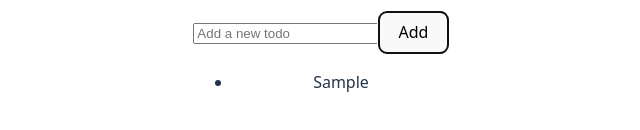
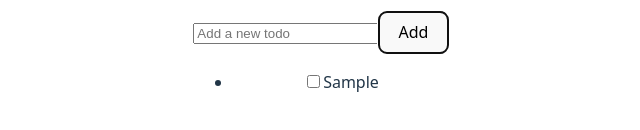
Before and after one commit to kevinsmasters/vibetodo, a React (Vite) app: page / in a window 1280 px wide. Both pictures are taken after typing "Sample" into the empty fields and a click on the button "Add". Shown: the part 402-532 px from the top of the page, without its empty margins (319-959 px from the left). Built offline with nearby package versions, Linux system fonts and the light colour scheme.

Commit message:
add checkboxes. removed type file

```diff
--- a/src/App.tsx
+++ b/src/App.tsx
@@ -1,7 +1,12 @@
 import './App.css'
 import { useState } from 'react';
 import TodoItem from './components/TodoItem';
-import type {Todo} from './types/todoTypes';
+
+type Todo = {
+  id: number;
+  text: string;
+  completed?: boolean;
+};
 
 type AppProps = {
   initialTodos?: Todo[];
@@ -16,7 +21,7 @@ function App({ initialTodos = [] }: AppProps) {
     if (!input.trim()) return;
     setTodos(prev => [
       ...prev,
-      { id: Date.now(), text: input.trim() },
+      { id: Date.now(), text: input.trim(), completed: false },
     ]);
     setInput('');
   }
@@ -34,7 +39,18 @@ function App({ initialTodos = [] }: AppProps) {
       {todos.length > 0 ? (
         <ul>
         {todos.map(todo => (
-          <TodoItem key={todo.id} text={todo.text} />
+          <TodoItem
+            key={todo.id}
+            text={todo.text}
+            completed={todo.completed ?? false}
+            onToggle={() =>
+              setTodos(prev =>
+                prev.map(t =>
+                  t.id === todo.id ? { ...t, completed: !t.completed } : t
+                )
+              )
+            }
+          />
         ))}
       </ul>
       ) : (
--- a/src/components/TodoItem.tsx
+++ b/src/components/TodoItem.tsx
@@ -1,8 +1,21 @@
-import type { Todo } from '../types/todoTypes';
-type TodoItemProps = Todo;
+type TodoItemProps = {
+  text: string;
+  completed: boolean;
+  onToggle: () => void;
+};
 
-const TodoItem = ({ text, id }: TodoItemProps) => {
-  return <li key={id}>{text}</li>;
+const TodoItem = ({ text, completed, onToggle }: TodoItemProps) => {
+  return (
+    <li>
+      <label style={{ textDecoration: completed ? 'line-through' : 'none' }}>
+        <input
+          type="checkbox"
+          checked={completed}
+          onChange={onToggle}
+        />
+        {text}
+      </label>
+    </li>);
 }
 
 export default TodoItem
--- a/src/types/todoTypes.ts
+++ /dev/null
@@ -1,4 +0,0 @@
-export interface Todo {
-  id?: number;
-  text: string;
-};
```
Also changed, not shown: 2 other files (tests, documents, lock files or other folders).
